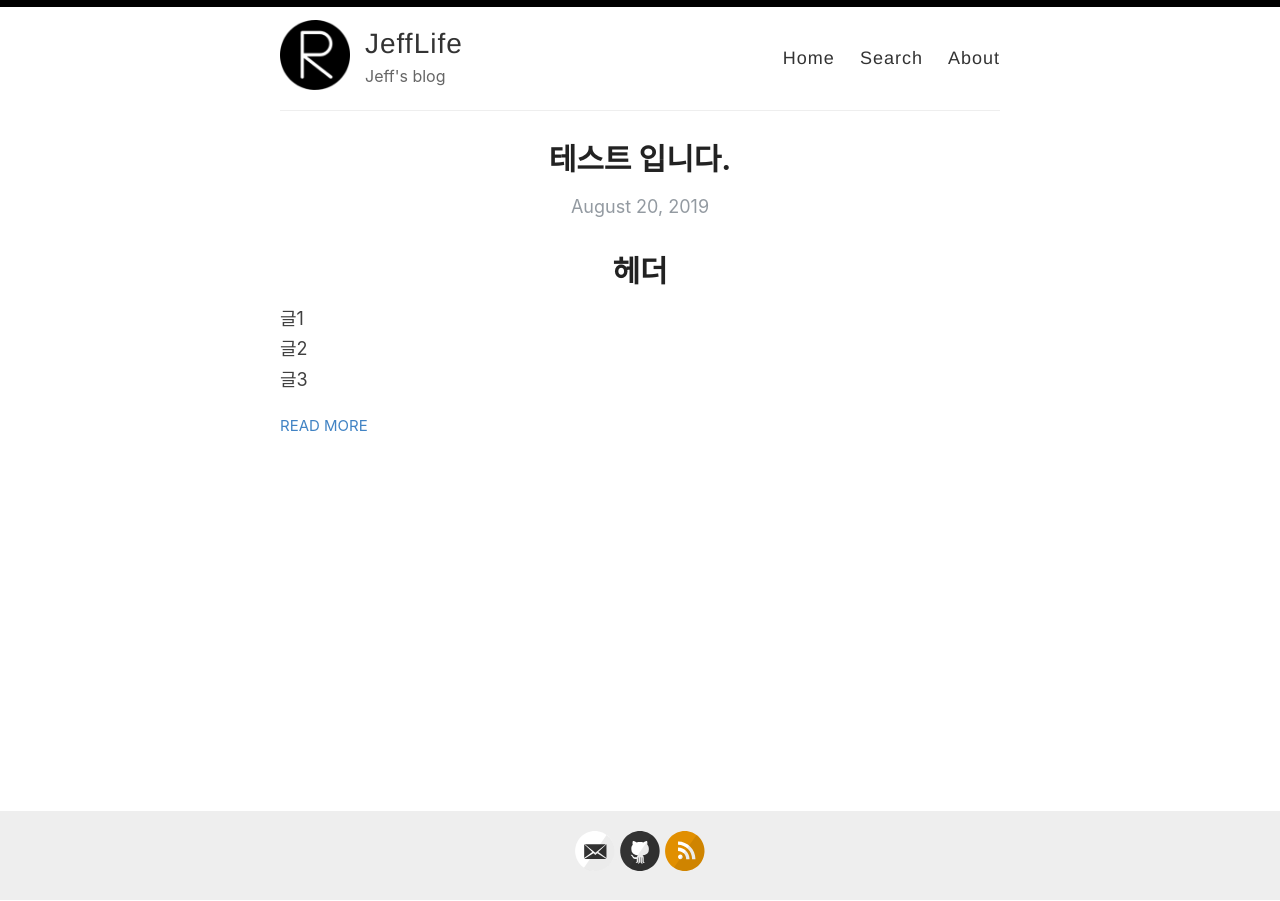
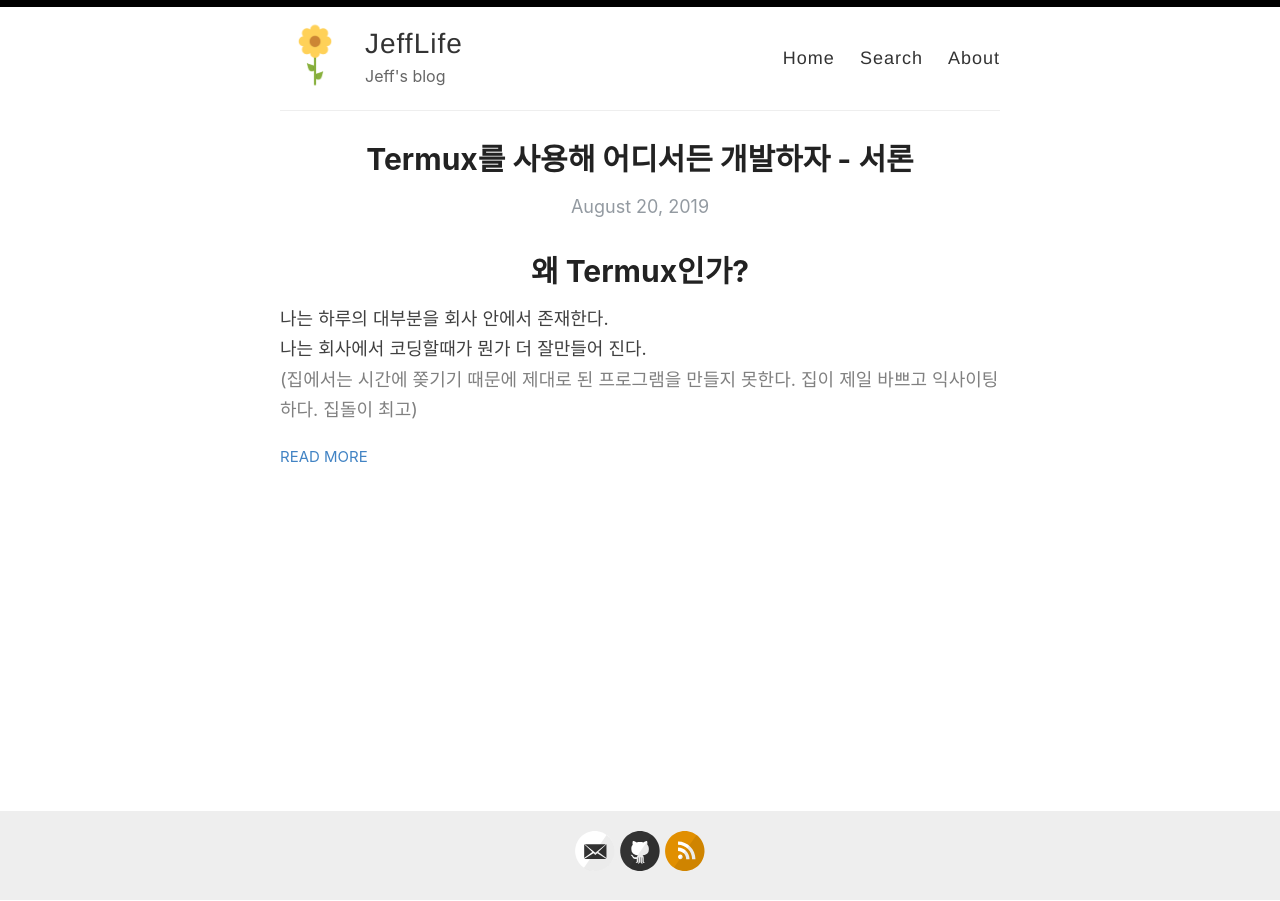
Before and after one commit to ch3224bin/ch3224bin.github.io, a Jekyll site: the page built from index.html, in a window 1280 px wide. Built offline with Jekyll 4.4.1, drawn with Linux system fonts in a browser that asks for light colours; the list of posts is cut into pages by our own code.

Commit message:
termux 사용기 서론 작성

````diff
--- a/_config.yml
+++ b/_config.yml
@@ -12,7 +12,7 @@ author: ch3224.bin
 description: Jeff's blog
 
 # URL of your avatar or profile pic (you could use your GitHub profile pic)
-avatar: /images/reverie.png
+avatar: /images/avatar.png
 
 #
 # Flags below are optional
--- /dev/null
+++ b/_posts/2019-8-20-develop-anywhere-use-termux-1.md
@@ -0,0 +1,58 @@
+---
+layout: post
+title: "Termux를 사용해 어디서든 개발하자 - 서론"
+categories: [개발,취미,Termux]
+---
+# 왜 Termux인가?
+나는 하루의 대부분을 회사 안에서 존재한다.
+나는 회사에서 코딩할때가 뭔가 더 잘만들어 진다.
+<span style="color:gray;">(집에서는 시간에 쫒기기 때문에 제대로 된 프로그램을 만들지 못한다. 집이 제일 바쁘고 익사이팅 하다. 집돌이 최고)</span>
+
+회사에서 나만의 프로그램을 만들기로 결심했다.
+PC로는 보안정책 때문에 외부망으로 업로드를 할 수가 없다.
+
+작년에 Linux on Dex Beta 버전이 출시 된 것을 보았다.
+모바일 네트워크를 사용하면 되겠네? 4G를 넘어 5G 시대에 맞는 발상이다.
+하지만 최신폰이나 갤럭시탭S4가 필요했다.
+
+갤럭시탭S4를 키보드 케이스에 세워두고 김이 모락모락 나는 커피와 함께 조막만한 키보드를 치며 멋지게 코딩하는 내 모습을 상상했다.
+
+색시에게 갤럭시탭S4 사달라 노래를 불렀지만,
+그 돈으로 대출이나 갚으라며 핀잔을 들었다.
+<span style="color:gray;">(그 와중에 평화나라를 검색하며 행복회로를 돌린 나란 존재는...)</span>
+
+그러나 포기하지 않고 Linux on Dex가 좀 더 오래된 제품을
+지원하지 않을까 틈틈히 검색하던 차에
+어느 뽀리너가 Termux가 더 좋지 않냐고 쓴 글을 보았다.
+
+구글 스토어에서 무료로 다운 받을 수 있는데
+웬만한 것은 다 되는 듯 보였다.
+
+그렇다. 가난한 월급루팡 개발자에게는 Termux가 답이다.
+
+# Termux로 개발환경 갖추기
+내 폰은 노트FE로 화면이 작은 편은 아니다. 하지만 가상 키보드로 코딩할 수 있을까?
+
+나에게 필요한 것은? 그렇다 블루투스 키보드다.
+<span style="color:gray;">(한국인은 장비발 갤럭시탭S4는 못 샀지만....)</span>
+
+그러나? 나는 가난한 월급루팡...
+스마트폰에 바로 연결되는 저렴한 키보드를 찾았다.
+![alt keyboard](/images/posts/2019-08-20/ozem-keyboard.jpg)
+<span style="color:gray;">[*이 제품은 내 돈주고 샀습니다.*]</span>
+<span style="color:gray;">(저보다 더 가난하신 분들을 ctype usb 젠더를 사셔서 기존에 쓰시던 키보드 꼽아 쓰세요.)</span>
+
+결제금액 대략 13,000원... (편하게 쓰는 비용 1.3만원.. 결혼은 하셨는지?)
+물론 바로 결제하지는 않았다. 가상 키보드로 개발이 되는지 확인하고 결제 했다.
+> 돌다리는 두드려 보고 건너고, 멀리 맛집을 찾아갈 때는 꼭 전화를 해보고 가야하는 법.
+
+저 멋진 키보드도 준비 되었으니, 이제 시작하면 된다.
+```
+$ pkg install git
+$ pkg install nodejs
+$ npm i -g yarn
+```
+잘 동작한다.
+
+현재 위 장비로 개발중인 앱 (근무시간에 커밋한 이력이 있다)
+[https://github.com/ch3224bin/vf_lifelog](https://github.com/ch3224bin/vf_lifelog)
--- a/_posts/2019-8-20-test-post.md
+++ /dev/null
@@ -1,13 +0,0 @@
----
-layout: post
-title: "테스트 입니다."
-categories: [일상]
----
-# 헤더
-글1
-글2
-글3
-
-# TODO
-- [ ] 어쩌고
-- [ ] 저쩌고
````
Also changed, not shown: images/avatar.png (added), images/categories.png (deleted), images/favicon-32x32.png, images/galaxy.jpg (deleted), images/mobile-demo.png (deleted), images/posts/2019-08-20/ozem-keyboard.jpg (added), images/reverie-demo.png (deleted), images/reverie-text.png (deleted), images/reverie.png (deleted), images/search.png (deleted).
